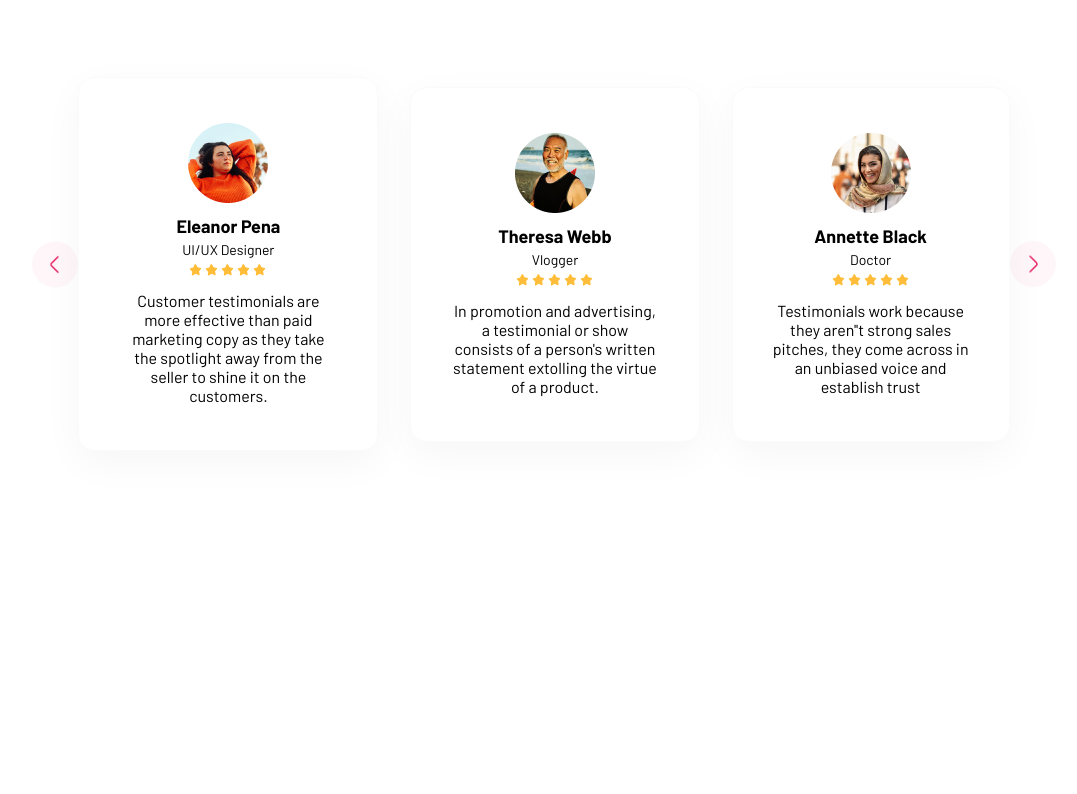
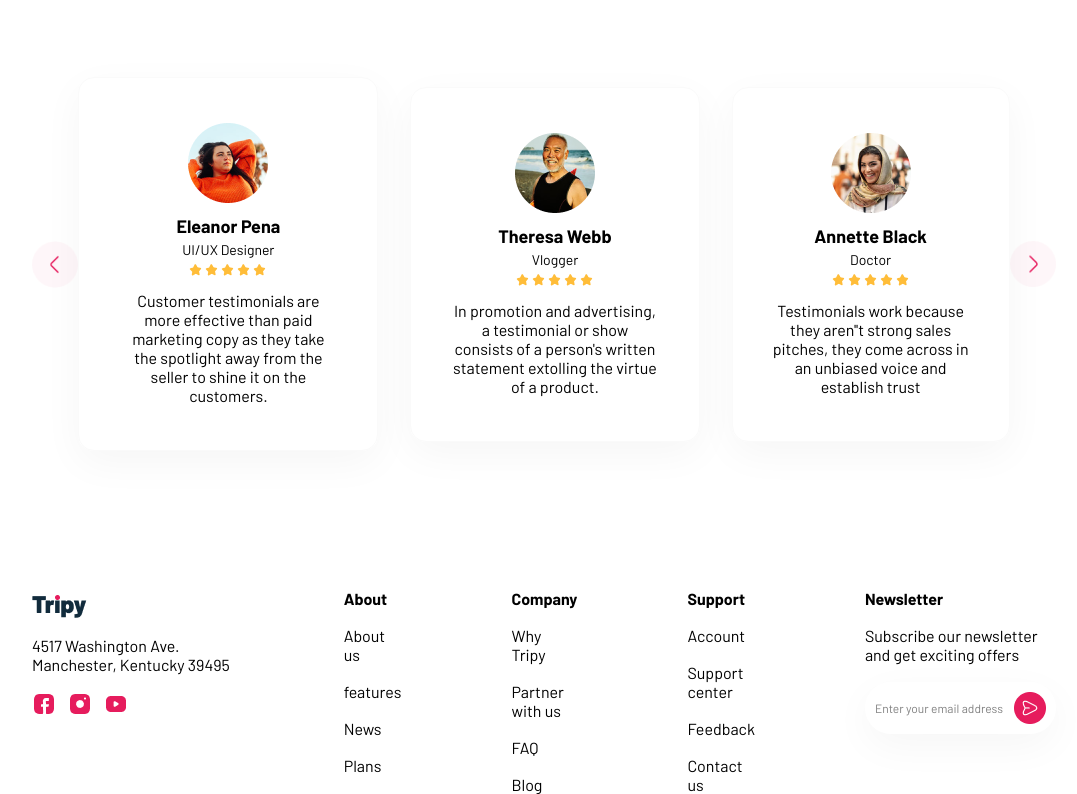
Before and after one commit to AhadWeb3/Travel-Landing-Page, a plain HTML site: page index.html in a window 1280 px wide. Shown: the part 2604-3398 px from the top of the page, without its empty margins (96-1173 px from the left). Before the commit the page ends 3175 px from the top, so only its background shows below. Drawn offline with Linux system fonts and the light colour scheme.

Commit message:
Completed footer

```diff
--- a/index.html
+++ b/index.html
@@ -246,6 +246,49 @@
             </div>
         </div>
     </div>
+
+    <footer>
+        <div class="container d-flex footer">
+            <div class="column2">
+                <img src="./Assets/Logo.png" alt="" class="flogo">
+                <p>4517 Washington Ave. Manchester, Kentucky 39495</p>
+                <div class="d-flex footer_social_icons">
+                    <img src="./Assets/Icons/facebook.png" alt="">
+                    <img src="./Assets/Icons/instagram.png" alt="">
+                    <img src="./Assets/Icons/youtube.png" alt="">
+                </div>
+            </div>
+            <div class="column2">
+                <h4>About</h4>
+                <p>About us</p>
+                <p>features</p>
+                <p>News</p>
+                <p>Plans</p>
+            </div>
+            <div class="column2">
+                <h4>Company</h4>
+                <p>Why Tripy</p>
+                <p>Partner with us</p>
+                <p>FAQ</p>
+                <p>Blog</p>
+            </div>
+            <div class="column2">
+                <h4>Support</h4>
+                <p>Account</p>
+                <p>Support center</p>
+                <p>Feedback</p>
+                <p>Contact us</p>
+            </div>
+            <div class="column2">
+                <h4>Newsletter</h4>
+                <p>Subscribe our newsletter and get exciting offers</p>
+                <div class="email d-flex">
+                    <p>Enter your email address</p>
+                    <img src="./Assets/Icons/Send button.png" alt="">
+                </div>
+            </div>
+        </div>
+    </footer>
 </body>
 
 </html>
--- a/style.css
+++ b/style.css
@@ -329,3 +329,28 @@ text-align: center;
     font-size: 14px;
     line-height: 133%;
 }
+.footer{
+    gap: 110px;
+}
+.column2 > *{
+    margin-top: 18px;
+}
+.email{
+    box-shadow: 0px 12px 40px rgba(0, 0, 0, 0.04);
+    border-radius: 55px;
+    padding: 10px;
+    align-items: center;
+    justify-content: space-between;
+}
+.email>p{
+    font-weight: 400;
+    font-size: 12px;
+    line-height: 140%;
+    color: #808080;
+}
+.footer_social_icons{
+    gap: 12px;
+}
+.flogo{
+    width: 55px;
+}
```
